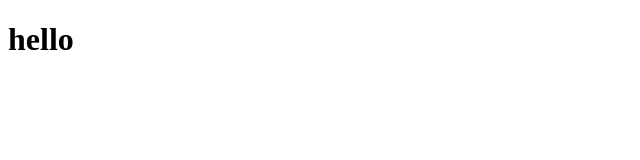
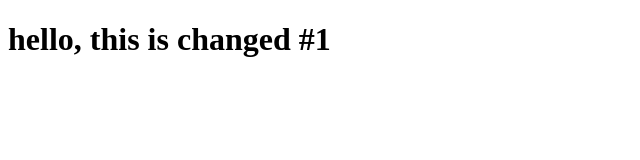
Before and after one commit to Juhisingh22/cloud_capg, a plain HTML site: page index.html in a window 1280 px wide. Shown: the whole page, without its empty margins (0-640 px from the left). Drawn offline with Linux system fonts and the light colour scheme.

Commit message:
Updating 1st time index.html
trying 1st time

```diff
--- a/index.html
+++ b/index.html
@@ -6,6 +6,6 @@
     <title>Document</title>
 </head>
 <body>
-    <h1>hello</h1>
+    <h1>hello, this is changed #1</h1>
 </body>
 </html>
```
